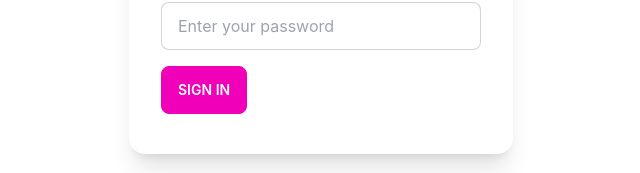
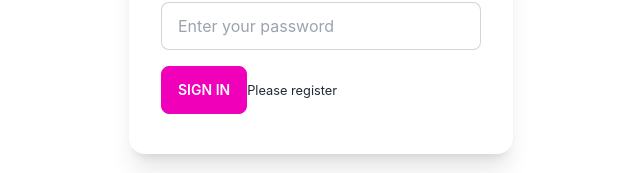
Before and after one commit to devmhimran/link-shortner, a React (Create React App) app in the folder link-shortner/: page /signin in a window 1280 px wide. Shown: the part 354-527 px from the top of the page, without its empty margins (319-959 px from the left). Built offline with nearby package versions, Linux system fonts and the light colour scheme.

Commit message:
Added Signup Link

```diff
--- a/link-shortner/src/Component/SignIn/SignIn.js
+++ b/link-shortner/src/Component/SignIn/SignIn.js
@@ -1,4 +1,5 @@
 import React from 'react';
+import { Link } from 'react-router-dom';
 
 const SignIn = () => {
     const handleSingIn = (e)=>{
@@ -18,6 +19,7 @@ const SignIn = () => {
                         <small className='text-left'>Password</small>
                         <input type="password" name='password' placeholder="Enter your password" class="input input-bordered w-full max-w-xs my-2" />
                         <input type="submit" class="btn btn-secondary my-2" value='Sign in' />
+                        <small>Please register <Link to='/signup'></Link ></small>
                     </form>
                 </div>
             </div>
```
